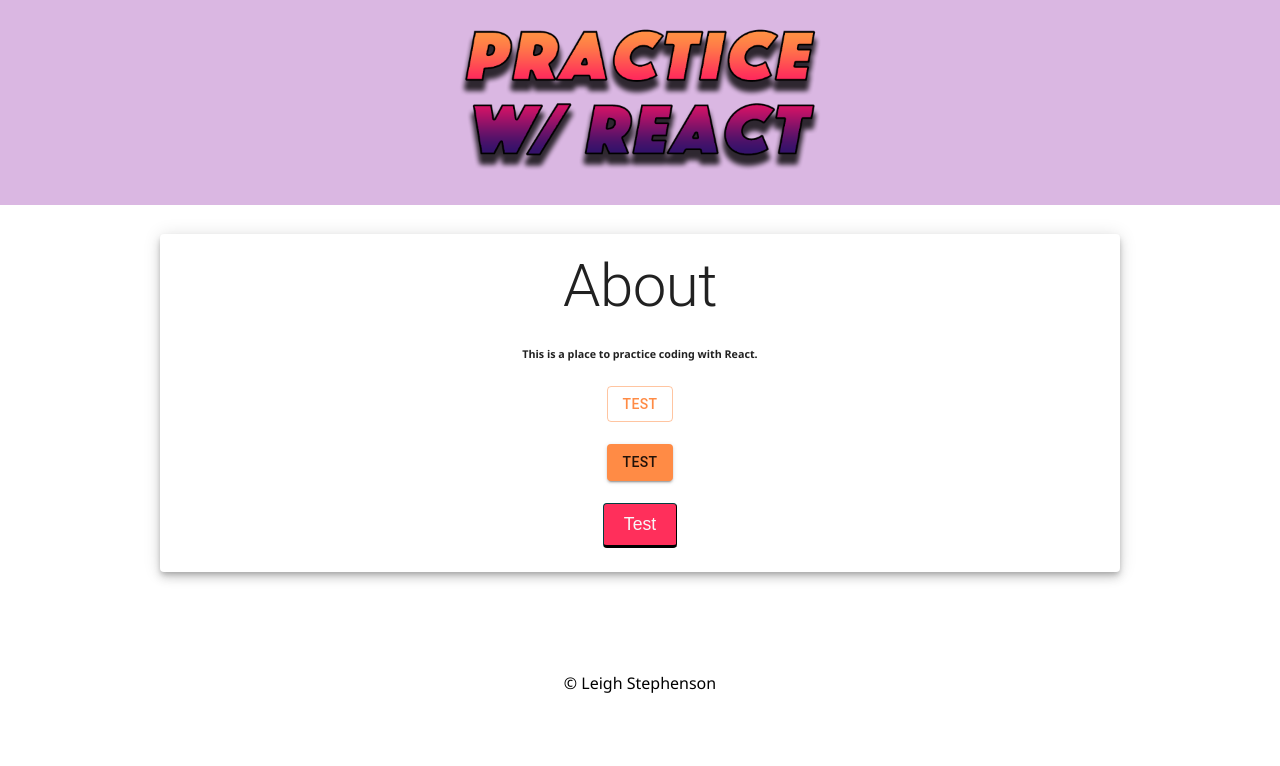
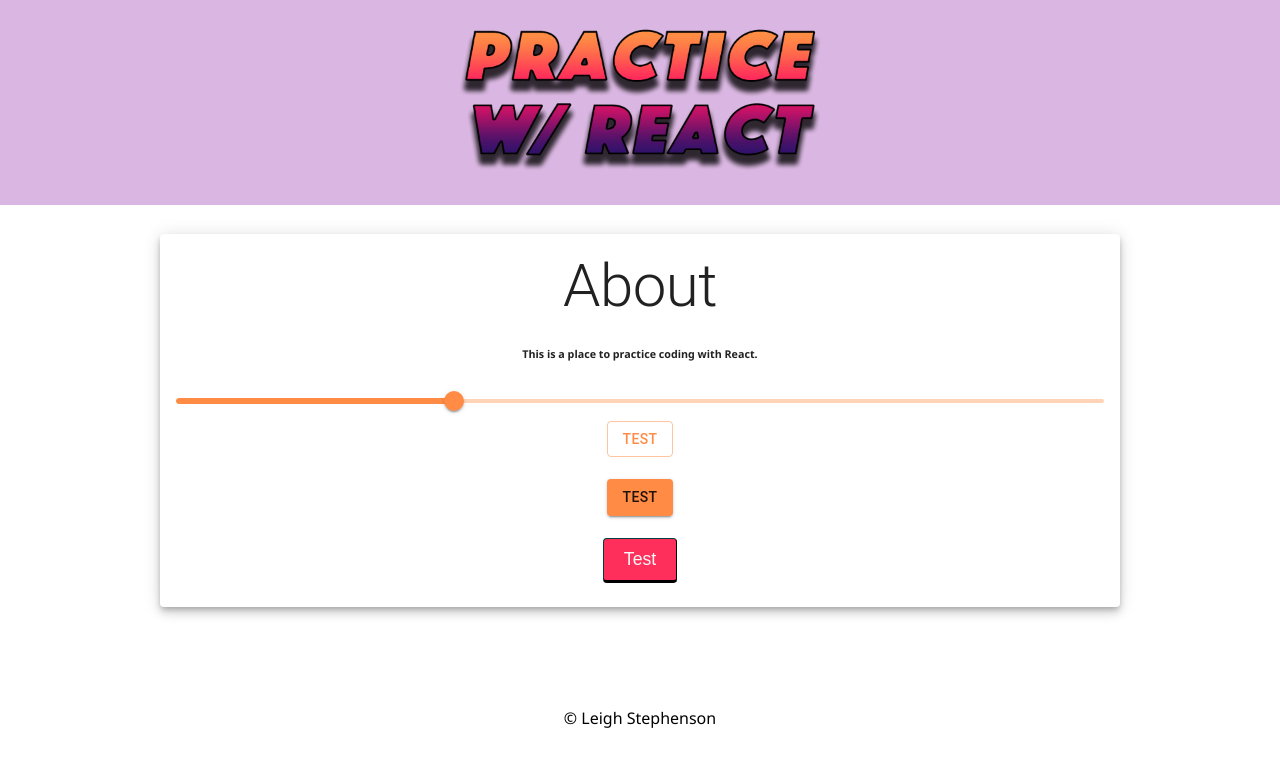
Before and after one commit to leighstephenson/practice-w-react, a React (Create React App) app: page /#/about in a window 1280 px wide. Shown: the top 766 px of the page. Built offline with nearby package versions, Linux system fonts and the light colour scheme; no server answers.

Commit message:
Addded slider

```diff
--- a/src/components/AboutPage/AboutPage.jsx
+++ b/src/components/AboutPage/AboutPage.jsx
@@ -1,18 +1,24 @@
 import React from 'react';
 import { Button, Card, CardContent, Typography } from '@mui/material';
-
-// This is one of our simplest components
-// It doesn't have local state,
-// It doesn't dispatch any redux actions or display any part of redux state
-// or even care what the redux state is'
+import Stack from '@mui/material/Stack';
+import Slider from '@mui/material/Slider';
 
 function AboutPage() {
+
+  const [value, setValue] = React.useState(30);
+  const handleChange = (event, newValue) => {
+    setValue(newValue);
+  };
+
   return (
     <center>
       <Card sx={{ width: '75%', boxShadow: 6, }}>
         <CardContent>
           <Typography variant="h2"> About </Typography>
           <h6> This is a place to practice coding with React. </h6>
+
+          <Slider aria-label="Volume" color="primary"
+            value={value} onChange={handleChange} />
 
           <Button variant="outlined">
             Test
```
Also changed, not shown: 1 other file (tests, documents, lock files or other folders).
